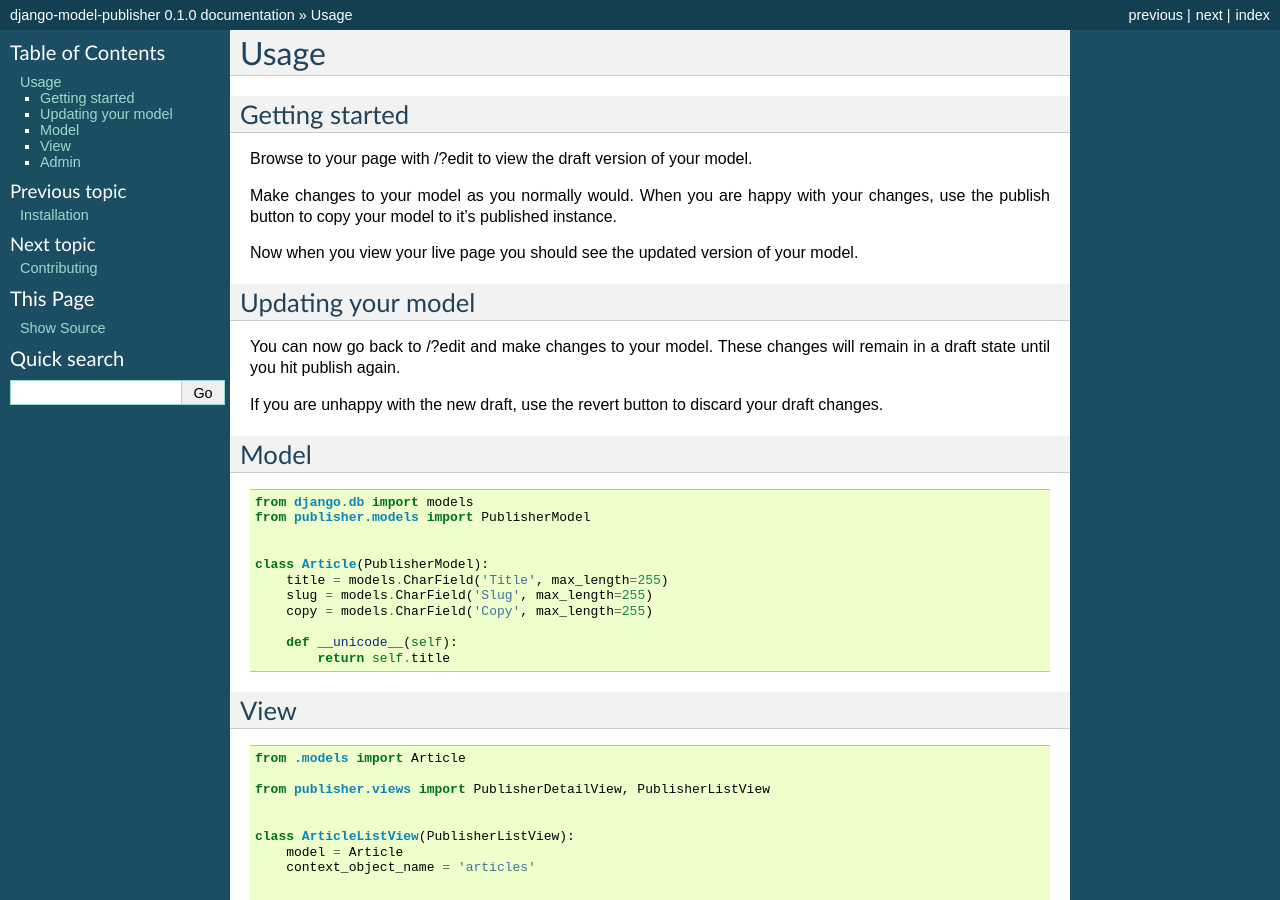
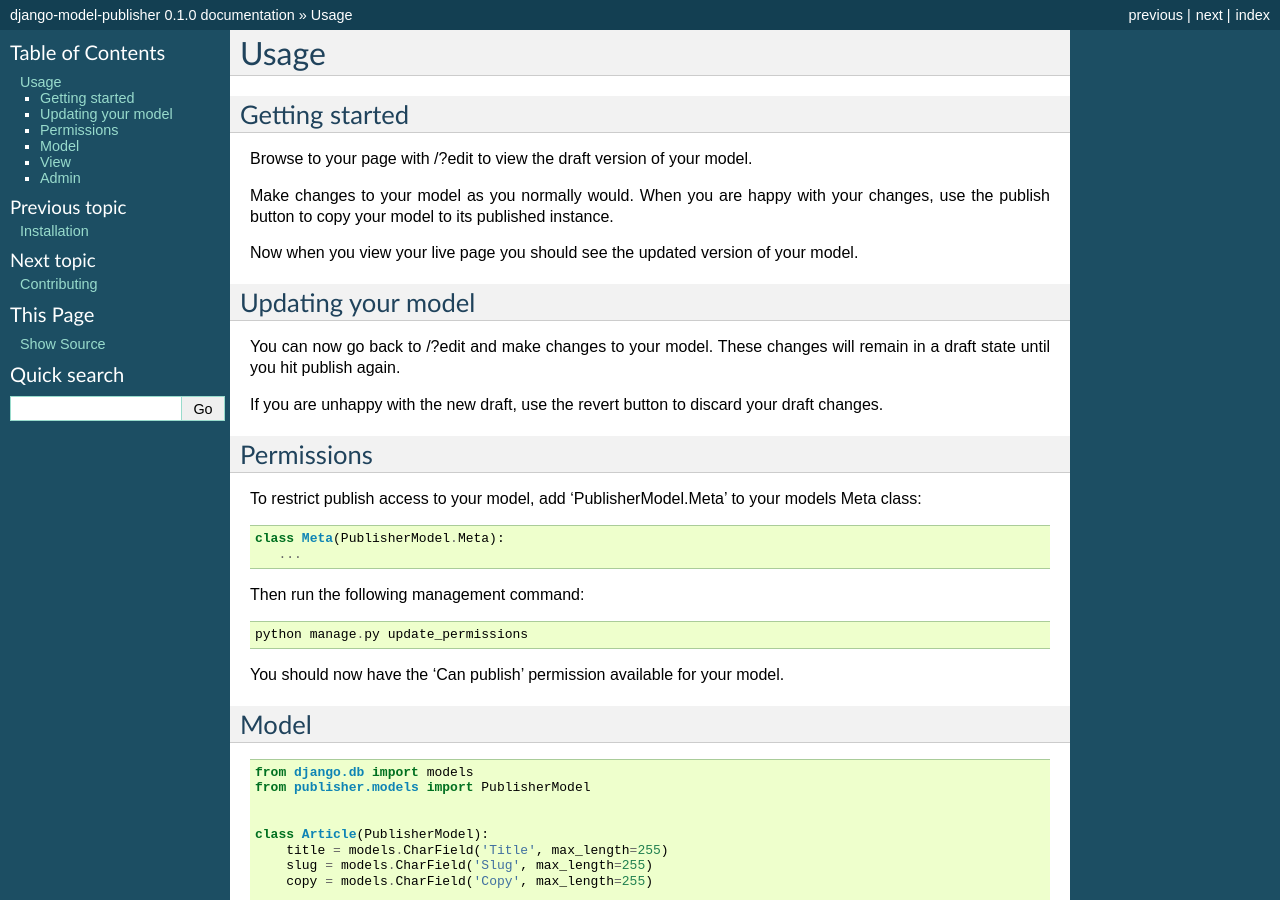
Before and after one commit to jp74/django-model-publisher, a Sphinx documentation site: the page built from docs/usage.rst, in a window 1280 px wide and 900 px high. Built offline with Sphinx 7.4.7, drawn with Linux system fonts in a browser that asks for light colours; pages that are not in the unit, such as notebooks, are missing from menus.

Commit message:
Info about permissions

```diff
--- a/README.rst
+++ b/README.rst
@@ -29,4 +29,4 @@ Install django-model-publisher::
 Features
 --------
 
-* TODO
+Restrict user access to publish functions with user permissions.
--- a/docs/usage.rst
+++ b/docs/usage.rst
@@ -7,7 +7,7 @@ Getting started
 
 Browse to your page with /?edit to view the draft version of your model.
 
-Make changes to your model as you normally would. When you are happy with your changes, use the publish button to copy your model to it's published instance.
+Make changes to your model as you normally would. When you are happy with your changes, use the publish button to copy your model to its published instance.
 
 Now when you view your live page you should see the updated version of your model.
 
@@ -17,6 +17,22 @@ Updating your model
 You can now go back to /?edit and make changes to your model. These changes will remain in a draft state until you hit publish again.
 
 If you are unhappy with the new draft, use the revert button to discard your draft changes.
+
+Permissions
+-----------
+
+To restrict publish access to your model, add 'PublisherModel.Meta' to your models Meta class::
+
+    class Meta(PublisherModel.Meta):
+       ...
+
+
+Then run the following management command::
+
+    python manage.py update_permissions
+
+
+You should now have the 'Can publish' permission available for your model.
 
 Model
 -----
```
